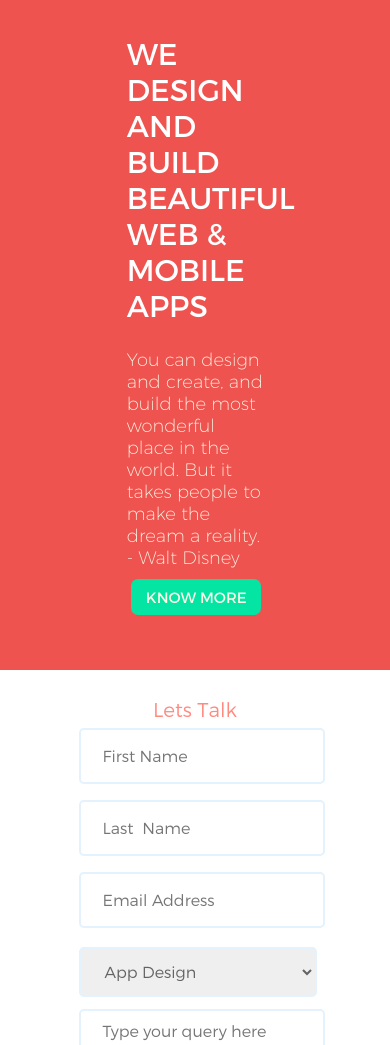
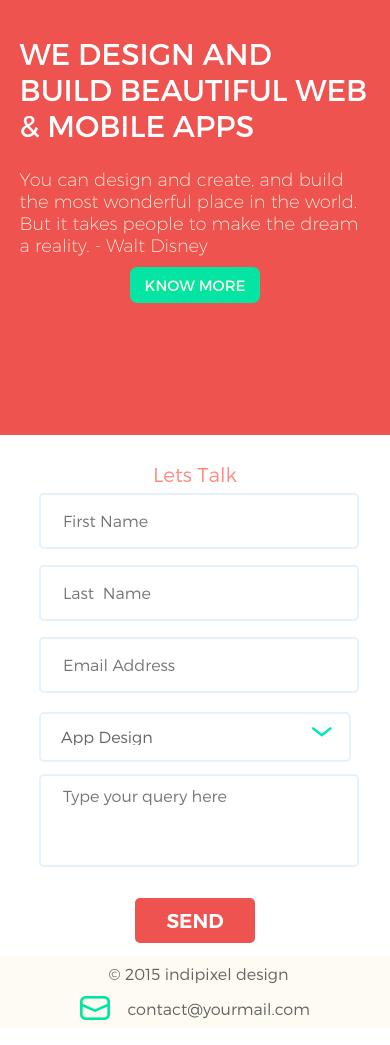
Before and after one commit to krashaen/indipixel, a plain HTML site: page index.html in a window 390 px wide. Shown: the part 115-1160 px from the top of the page. Drawn offline with Linux system fonts and the light colour scheme.

Commit message:
code refactoring

```diff
--- a/index.html
+++ b/index.html
@@ -10,11 +10,11 @@
     <body>
         <header class="header">
             <div class="nav-line"></div>
-            <div class="header-content ">
+            <div class="header-content сlearfix">
                 <a href="#" class="logo">
                     indipixel
                 </a>
-                <nav>
+                <nav class="nav-contact">
                     <div class="contact">
                         <a href="#" class="contact-us">CONTACT US</a>
                     </div>
@@ -55,12 +55,14 @@
                         <input class="enter" placeholder="First Name">
                         <input class="enter" placeholder="Last  Name">
                         <input class="enter" placeholder="Email Address">
-                        <select class="enter hevy" size="1">
+                        <select class="enter hevy" size="1"> <!-- Place arrow on select -->
                             <option>App Design</option>
                             <option>Mobile</option>
                         </select>
                         <textarea placeholder="Type your query here" class="enter query" cols="60" rows="10"></textarea>
-                        <input type="submit" class="send" value="SEND">
+                        <div class="send-wpapper">
+                            <input type="submit" class="send" value="SEND">
+                        </div>
                     </form>
                 </div>
             </section>
--- a/style/media-queries.css
+++ b/style/media-queries.css
@@ -1,6 +1,6 @@
 @media screen and (max-width: 1260px) {
     .description-content {
-        width: 50%;
+        width: 100%;
     }
 
     .iphone,
@@ -12,16 +12,17 @@
     .topic-wrapper {
         float: none;
         margin: 0 auto;
-        width: 70%;
         padding-top: 50px;
     }
 
     .description {
-        max-height: 100%;
+        max-height: 400px
     }
 
     .sub-content {
-        width: 70%;
+        width: 100%;
+        float: none;
+        margin: 0 auto;
     }
 
     .form-title {
@@ -31,6 +32,7 @@
     .contact-form {
         margin: 0;
         margin: 0 auto;
+        float: none;
     }
 
     .footer-content {
@@ -46,12 +48,15 @@
 }
 
 @media screen and (max-width: 900px) {
-  .description {
-      height: 685px;
+    .description {
+        max-height: 450px;
   }
 
-  .header-content {
-      width: 520px;
+    .topic-wrapper {
+        width: 90%;
+  }
+    .header-content {
+        width: 520px;
   }
 
   .logo {
@@ -62,23 +67,44 @@
   .contact-form {
       float: none;
       margin: 0;
-      width: 55%;
+      width: 80%;
       margin: 0 auto;
       padding: 0;
       display: block;
   }
 
+    .enter {
+        width: 100%;
+        margin: 0 auto;
+    }
+
    .query {
-        width: 250px;
+        width: 100%;
     }
 
     .send {
+        display: block;
         float: none;
-        margin-left: 30%;
+        margin: 0 auto;
+    }
+
+    .send-wpapper {
+        margin: 0 auto;
+    }
+
+    .more-know {
+        display: block;
+        float: none;
+        margin: 0 auto;
+        margin-top: 20px;
     }
 
     .footer {
         margin-top: 30px;
+    }
+
+    .footer-content {
+        line-height: 35px
     }
 
     .copyright {
@@ -112,23 +138,26 @@
         width: 300px;
     }
 
-    .contact-form {
-        width: 70%;
-        margin: 0;
-        padding: 0;
-        float: none;
-    }
-
-    .enter {
-        width: 125%;
-    }
-
     .query {
-        width: 125%;
+        width: 100%;
     }
 
     .footer {
         margin-top: 30px;
     }
 
+    .sub {
+        margin-bottom: 30px;
+    }
+
+    .contact-form {
+
+    }
+
+    .send {
+        display: block;
+        float: none;
+        margin: 0 auto;
+    }
+
 }
--- a/style/style.css
+++ b/style/style.css
@@ -89,24 +89,24 @@ body {
 }
 
 .header-content {
+    line-height: 75px;
     max-width: 1366px;
     margin: 0 auto;
 }
 
-.logo{
-    display: inline-block;
+.logo {
     font-family: Montserrat-Bold;
     font-size: 31px;
     color: #f9fbe7;
     letter-spacing: 2px;
-    max-width: 1366px;
     margin-left: 225px;
-    margin-top: 19px;
     text-decoration: none;
     float: left;
 }
 
-.contact {
+
+
+.nav-contact {
     float: right;
     margin-right: 77px;
 }
@@ -117,7 +117,6 @@ body {
     font-size: 16px;
     font-family: Gotham-Book;
     margin: 0;
-    margin-top: 24px;
     line-height: 25px;
     text-decoration: none;
     border-bottom: 3px solid #fdd835;
@@ -280,7 +279,6 @@ body {
     margin-top: 8px;
     margin-right: 93px;
     width: 570px;
-    display: inline-block;
     line-height: 72px;
     margin-bottom: 100px;
 }
@@ -307,6 +305,18 @@ body {
     text-indent: 20px;
 }
 
+.hevy {
+    background-image: url("../images/select.png");
+    background-repeat: no-repeat;
+    background-position: 94% 37%;
+    background-color: #ffffff;
+    appearance: none;
+    -webkit-appearance: none;
+    -moz-appearance: none;
+    -o-appearance: none;
+    -ms-appearance: none;
+}
+
 .query {
     padding-top: 10px;
     height: 77px;
@@ -329,7 +339,7 @@ body {
 }
 
 .footer {
-    position: relative;
+    position: absolute;
     bottom: 0;
     width: 100%;
     min-height: 72px;
@@ -339,6 +349,8 @@ body {
 .footer-content {
     max-width: 1366px;
     margin: 0 auto;
+    vertical-align: middle;
+    line-height: 100px;
 }
 
 .copyright {
@@ -348,7 +360,6 @@ body {
     color: #636363;
     font-style: normal;
     padding-left: 7px;
-    padding-top: 28px;
 }
 
 .author-email {
```
